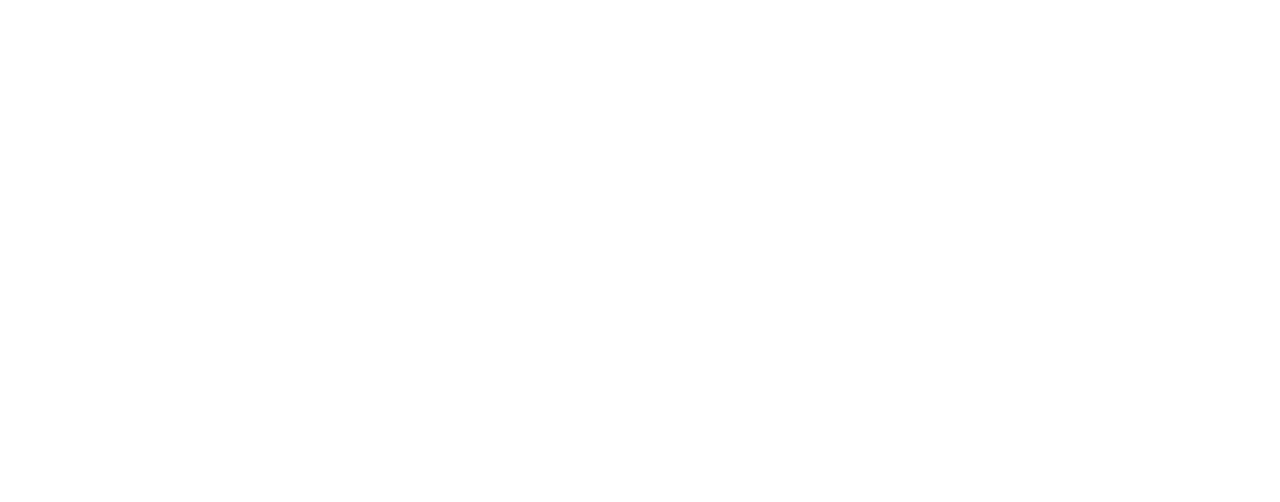
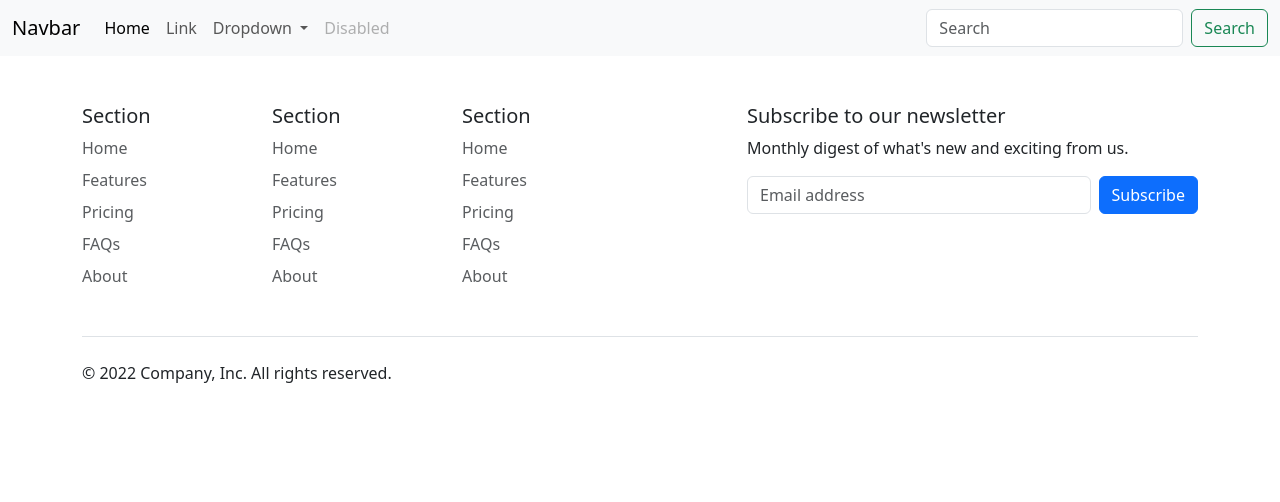
Before and after one commit to YohanGandziri/git-bootstrap, a plain HTML site: page index.html in a window 1280 px wide. Drawn offline with nearby package versions, Linux system fonts and the light colour scheme.

Commit message:
add layout nav and footer

```diff
--- a/index.html
+++ b/index.html
@@ -5,8 +5,112 @@
     <meta http-equiv="X-UA-Compatible" content="IE=edge">
     <meta name="viewport" content="width=device-width, initial-scale=1.0">
     <title>Document</title>
+    <link href="https://cdn.jsdelivr.net/npm/bootstrap@5.3.0-alpha1/dist/css/bootstrap.min.css" rel="stylesheet" integrity="sha384-GLhlTQ8iRABdZLl6O3oVMWSktQOp6b7In1Zl3/Jr59b6EGGoI1aFkw7cmDA6j6gD" crossorigin="anonymous">
+    <script src="https://cdn.jsdelivr.net/npm/bootstrap@5.3.0-alpha1/dist/js/bootstrap.bundle.min.js" integrity="sha384-w76AqPfDkMBDXo30jS1Sgez6pr3x5MlQ1ZAGC+nuZB+EYdgRZgiwxhTBTkF7CXvN" crossorigin="anonymous"></script>
 </head>
 <body>
+    <header>
+            <nav class="navbar navbar-expand-lg bg-body-tertiary">
+  <div class="container-fluid">
+    <a class="navbar-brand" href="#">Navbar</a>
+    <button class="navbar-toggler" type="button" data-bs-toggle="collapse" data-bs-target="#navbarSupportedContent" aria-controls="navbarSupportedContent" aria-expanded="false" aria-label="Toggle navigation">
+      <span class="navbar-toggler-icon"></span>
+    </button>
+    <div class="collapse navbar-collapse" id="navbarSupportedContent">
+      <ul class="navbar-nav me-auto mb-2 mb-lg-0">
+        <li class="nav-item">
+          <a class="nav-link active" aria-current="page" href="#">Home</a>
+        </li>
+        <li class="nav-item">
+          <a class="nav-link" href="#">Link</a>
+        </li>
+        <li class="nav-item dropdown">
+          <a class="nav-link dropdown-toggle" href="#" role="button" data-bs-toggle="dropdown" aria-expanded="false">
+            Dropdown
+          </a>
+          <ul class="dropdown-menu">
+            <li><a class="dropdown-item" href="#">Action</a></li>
+            <li><a class="dropdown-item" href="#">Another action</a></li>
+            <li><hr class="dropdown-divider"></li>
+            <li><a class="dropdown-item" href="#">Something else here</a></li>
+          </ul>
+        </li>
+        <li class="nav-item">
+          <a class="nav-link disabled">Disabled</a>
+        </li>
+      </ul>
+      <form class="d-flex" role="search">
+        <input class="form-control me-2" type="search" placeholder="Search" aria-label="Search">
+        <button class="btn btn-outline-success" type="submit">Search</button>
+      </form>
+    </div>
+  </div>
+</nav>
+    </header>
+
+
+
+
+    <div class="container">
+  <footer class="py-5">
+    <div class="row">
+      <div class="col-6 col-md-2 mb-3">
+        <h5>Section</h5>
+        <ul class="nav flex-column">
+          <li class="nav-item mb-2"><a href="#" class="nav-link p-0 text-muted">Home</a></li>
+          <li class="nav-item mb-2"><a href="#" class="nav-link p-0 text-muted">Features</a></li>
+          <li class="nav-item mb-2"><a href="#" class="nav-link p-0 text-muted">Pricing</a></li>
+          <li class="nav-item mb-2"><a href="#" class="nav-link p-0 text-muted">FAQs</a></li>
+          <li class="nav-item mb-2"><a href="#" class="nav-link p-0 text-muted">About</a></li>
+        </ul>
+      </div>
+
+      <div class="col-6 col-md-2 mb-3">
+        <h5>Section</h5>
+        <ul class="nav flex-column">
+          <li class="nav-item mb-2"><a href="#" class="nav-link p-0 text-muted">Home</a></li>
+          <li class="nav-item mb-2"><a href="#" class="nav-link p-0 text-muted">Features</a></li>
+          <li class="nav-item mb-2"><a href="#" class="nav-link p-0 text-muted">Pricing</a></li>
+          <li class="nav-item mb-2"><a href="#" class="nav-link p-0 text-muted">FAQs</a></li>
+          <li class="nav-item mb-2"><a href="#" class="nav-link p-0 text-muted">About</a></li>
+        </ul>
+      </div>
+
+      <div class="col-6 col-md-2 mb-3">
+        <h5>Section</h5>
+        <ul class="nav flex-column">
+          <li class="nav-item mb-2"><a href="#" class="nav-link p-0 text-muted">Home</a></li>
+          <li class="nav-item mb-2"><a href="#" class="nav-link p-0 text-muted">Features</a></li>
+          <li class="nav-item mb-2"><a href="#" class="nav-link p-0 text-muted">Pricing</a></li>
+          <li class="nav-item mb-2"><a href="#" class="nav-link p-0 text-muted">FAQs</a></li>
+          <li class="nav-item mb-2"><a href="#" class="nav-link p-0 text-muted">About</a></li>
+        </ul>
+      </div>
+
+      <div class="col-md-5 offset-md-1 mb-3">
+        <form>
+          <h5>Subscribe to our newsletter</h5>
+          <p>Monthly digest of what's new and exciting from us.</p>
+          <div class="d-flex flex-column flex-sm-row w-100 gap-2">
+            <label for="newsletter1" class="visually-hidden">Email address</label>
+            <input id="newsletter1" type="text" class="form-control" placeholder="Email address">
+            <button class="btn btn-primary" type="button">Subscribe</button>
+          </div>
+        </form>
+      </div>
+    </div>
+
+    <div class="d-flex flex-column flex-sm-row justify-content-between py-4 my-4 border-top">
+      <p>&copy; 2022 Company, Inc. All rights reserved.</p>
+      <ul class="list-unstyled d-flex">
+        <li class="ms-3"><a class="link-dark" href="#"><svg class="bi" width="24" height="24"><use xlink:href="#twitter"/></svg></a></li>
+        <li class="ms-3"><a class="link-dark" href="#"><svg class="bi" width="24" height="24"><use xlink:href="#instagram"/></svg></a></li>
+        <li class="ms-3"><a class="link-dark" href="#"><svg class="bi" width="24" height="24"><use xlink:href="#facebook"/></svg></a></li>
+      </ul>
+    </div>
+  </footer>
+</div>
+
 
 </body>
 </html>
```
